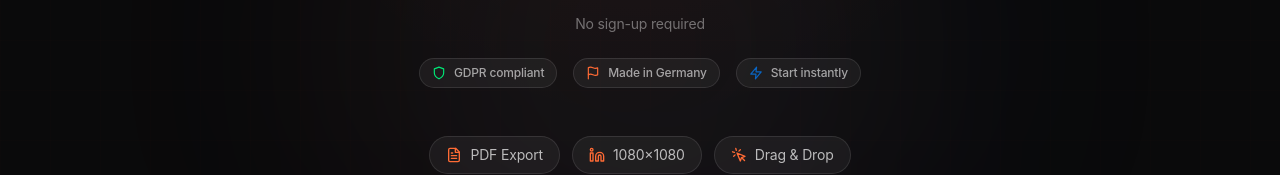
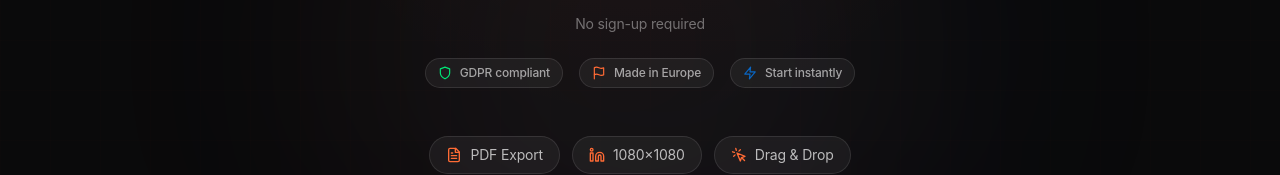
Before and after one commit to JJ02345/BreakingDynamicsMarketing, a React (Vite) app: page / in a window 1280 px wide. Shown: the part 503-678 px from the top of the page. Built offline with nearby package versions, Linux system fonts and the light colour scheme; no server answers; the database is empty.

Commit message:
Change trust badge to Made in Europe

```diff
--- a/src/constants/translations/de.js
+++ b/src/constants/translations/de.js
@@ -21,7 +21,7 @@ export const de = {
     urgencyBanner: 'Aktuell 100% kostenlos – Premium-Features kommen bald',
     limitedTime: 'Begrenzte Zeit',
     trustBadge1: 'DSGVO-konform',
-    trustBadge2: 'Made in Germany',
+    trustBadge2: 'Made in Europe',
     trustBadge3: 'Sofort loslegen',
     testimonialTitle: 'Werde Teil der Community',
     testimonialSubtitle: 'Probier es aus und hinterlasse dein Feedback – hilf uns, das beste Tool für Gründer zu bauen.',
--- a/src/constants/translations/en.js
+++ b/src/constants/translations/en.js
@@ -21,7 +21,7 @@ export const en = {
     urgencyBanner: 'Currently 100% free – Premium features coming soon',
     limitedTime: 'Limited Time',
     trustBadge1: 'GDPR compliant',
-    trustBadge2: 'Made in Germany',
+    trustBadge2: 'Made in Europe',
     trustBadge3: 'Start instantly',
     testimonialTitle: 'Join the Community',
     testimonialSubtitle: 'Try it out and leave your feedback – help us build the best tool for founders.',
```
